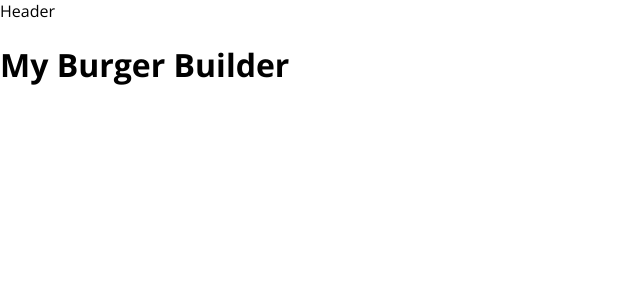
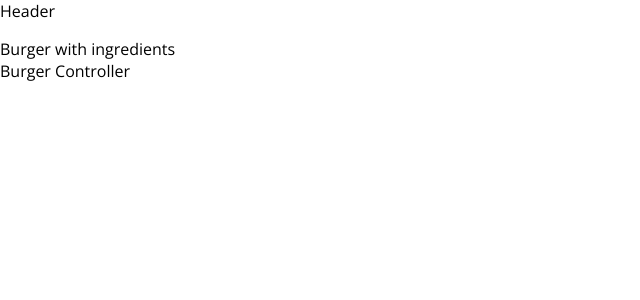
Before and after one commit to paccytweety/burger-builder-starting-setup, a React app: page / in a window 1280 px wide. Shown: the top 300 px of the page, without its empty margins (0-640 px from the left). Built offline with nearby package versions, Linux system fonts and the light colour scheme.

Commit message:
Burger Builder base component

```diff
--- a/src/App.js
+++ b/src/App.js
@@ -1,12 +1,13 @@
 import React, { Component } from 'react';
 import Layout from './components/Layout/Layout';
+import BurgerBuilder from './containers/BurgerBuilder/BurgerBuilder';
 
 class App extends Component {
   render() {
     return (
       <div>
         <Layout>
-          <h1>My Burger Builder</h1>
+          <BurgerBuilder></BurgerBuilder>
         </Layout>
       </div>
     );
--- a/src/HOC/Aux.js
+++ b/src/HOC/Aux.js
@@ -1,3 +1,15 @@
-const aux = ( props ) => props.children;
+/* eslint-disable no-useless-constructor */
+import React, {Component} from "react";
 
-export default aux;
+class Aux extends Component {
+  constructor(props) {
+    super(props);
+  };
+
+  render() {
+    return (
+      <div>{this.props.children}</div>
+    )
+  }
+}
+export default Aux;
--- /dev/null
+++ b/src/components/Layout/Layout.css
@@ -0,0 +1,3 @@
+.Content {
+  margin-top: 16px;
+}
--- a/src/components/Layout/Layout.js
+++ b/src/components/Layout/Layout.js
@@ -1,10 +1,11 @@
 import React from 'react';
 import Aux from "../../HOC/Aux";
+import classes from './Layout.css'
 
 const layout = ( props ) => (
   <Aux>
     <div>Header</div>
-    <main>
+    <main className={classes.Content}>
       {props.children}
     </main>
   </Aux>
--- /dev/null
+++ b/src/containers/BurgerBuilder/BurgerBuilder.js
@@ -0,0 +1,14 @@
+import React, { Component } from "react";
+import Aux from "../../HOC/Aux";
+
+class BurgerBuilder extends Component {
+  render() {
+    return (
+      <Aux>
+        <div>Burger with ingredients</div>
+        <div>Burger Controller</div>
+      </Aux>
+    )
+  }
+}
+export default BurgerBuilder;
```
